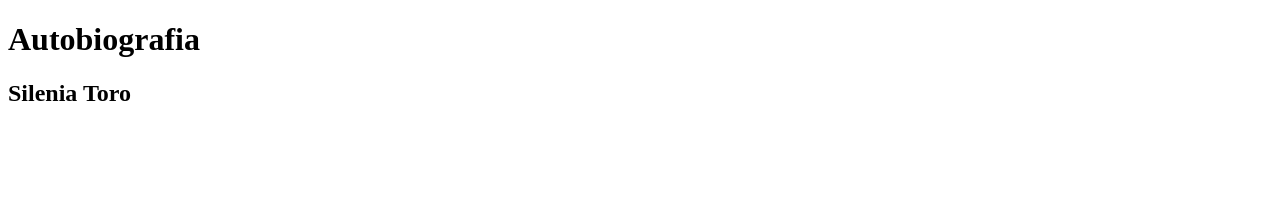
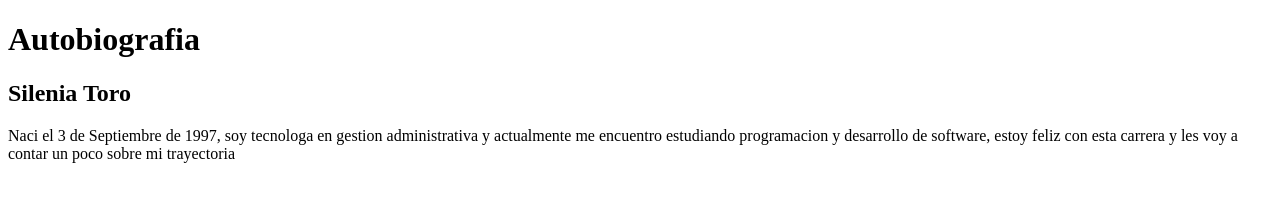
Before and after one commit to Silenia-0309/AutobiografiaSilenia, a plain HTML site: page index.html in a window 1280 px wide. Drawn offline with Linux system fonts and the light colour scheme.

Commit message:
tercera version
agregamos una pequeña informacion sobre mi

```diff
--- a/index.html
+++ b/index.html
@@ -8,5 +8,7 @@
 <body>
     <h1>Autobiografia</h1>
     <h2>Silenia Toro</h2>
+    <p>Naci el 3 de Septiembre de 1997, soy tecnologa en gestion administrativa y actualmente me encuentro estudiando programacion
+        y desarrollo de software, estoy feliz con esta carrera y les voy a contar un poco sobre mi trayectoria</p>
 </body>
 </html>
```
